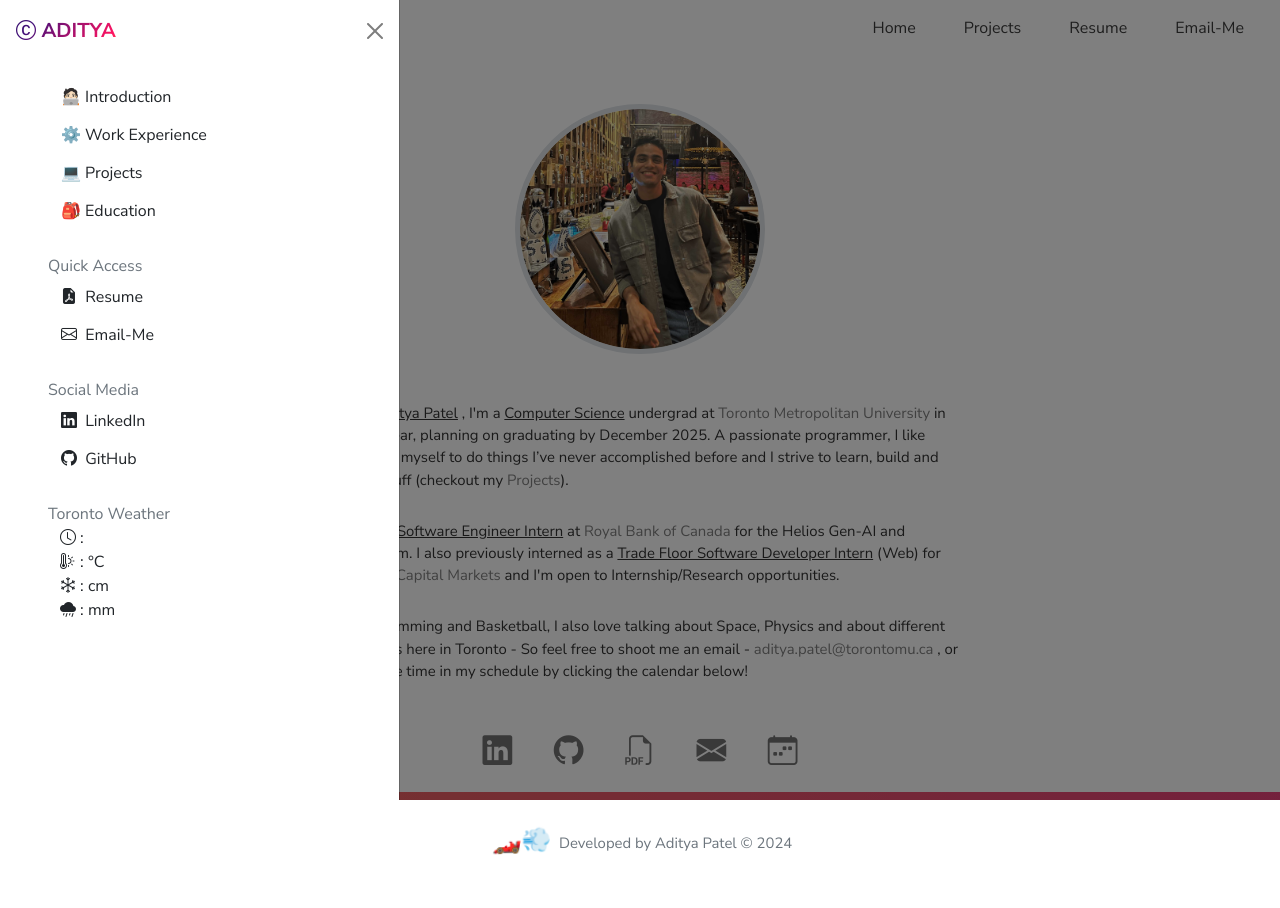
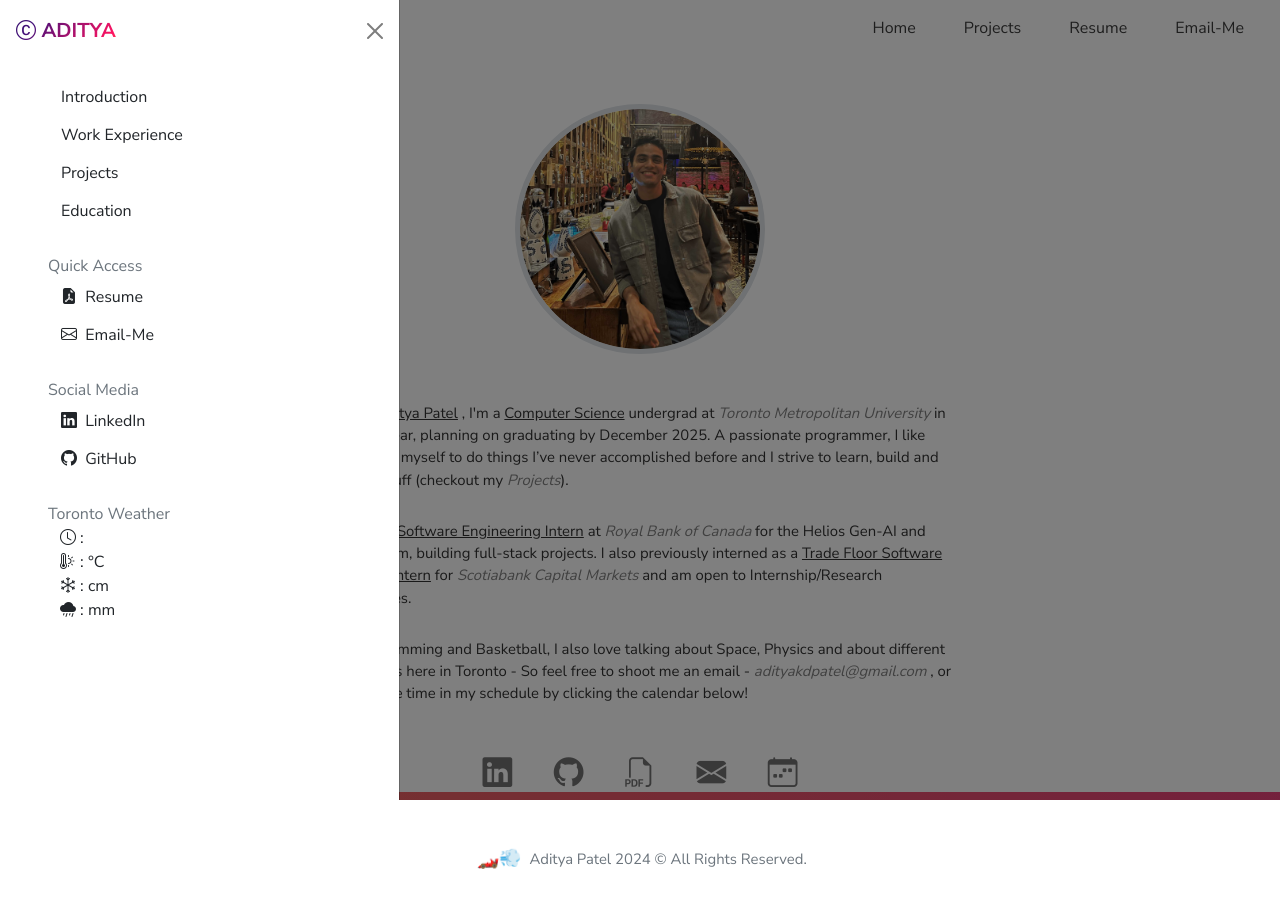
Before and after one commit to thisisadityapatel/aditya-patel.com, a Next.js app: page / in a window 1280 px wide. Both pictures are taken after a click on the button 30 px from the left and 28 px from the top of the page. Shown: the top 908 px of the page. Built offline with nearby package versions, Linux system fonts and the light colour scheme; no server answers.

Commit message:
minor change

```diff
--- a/_data/expdata.js
+++ b/_data/expdata.js
@@ -5,7 +5,7 @@ export const experiences = [
         "from" : "May 2023",
         "to" : "Present (12 Months)",
         "worktype" : "Co-op / Internship",
-        "position" : "Software Engineer Intern (12 Months Co-op)",
+        "position" : "Software Engineering Intern (12 Months Co-op)",
         "images" : ["/rbcImage7.jpg", "/rbcImage1.jpg", "/rbcImage2.webp", "/rbcImage4.webp"],
         "description" : [
             "I am currently interning as a Software Engineer for the Helios Insights and Generative AI Team at the RBC Innovation and Technology headquaters in Toronto, where I work on Full Stack Development, Data Engineering and DevOps.",
--- a/package.json
+++ b/package.json
@@ -23,6 +23,7 @@
     "eslint": "8.33.0",
     "eslint-config-next": "13.1.6",
     "next": "13.1.6",
+    "package.json": "^2.0.1",
     "react": "18.2.0",
     "react-dom": "18.2.0",
     "swr": "^2.0.3"
--- a/src/components/Sidenav1.js
+++ b/src/components/Sidenav1.js
@@ -65,22 +65,22 @@ const Sidenav1 = () => {
                 <ul style={{listStyle : "none"}}>
                     <li>
                         <Link className="btn sidebarNavButtonPhone aboutNav directPage" data-bs-dismiss="offcanvas" data-bs-target="#sidebarNav1" href="/">
-                            🧑🏻‍💻 Introduction
+                            Introduction
                         </Link>
                     </li>
                     <li>
                         <Link className="btn sidebarNavButtonPhone aboutNav directPage" href="" data-bs-toggle="offcanvas" data-bs-target="#sidebarNavExperience" role="button" aria-controls="offcanvasExample">
-                            ⚙️ Work Experience
+                            Work Experience
                         </Link>
                     </li>
                     <li>
                         <Link className="btn sidebarNavButtonPhone aboutNav" href="/misc" data-bs-dismiss="offcanvas" data-bs-target="#sidebarNav1" role="button" aria-controls="offcanvasExample">
-                            💻 Projects
+                            Projects
                         </Link>
                     </li>
                     <li>
                         <Link className="btn sidebarNavButtonPhone aboutNav directPage" data-bs-dismiss="offcanvas" data-bs-target="#sidebarNav1" href="/education">
-                            🎒 Education
+                            Education
                         </Link>
                     </li>
                 </ul>
--- a/src/components/Sidenav2.js
+++ b/src/components/Sidenav2.js
@@ -33,7 +33,7 @@ const Sidenav2 = () => {
                     <ul style={{listStyle:'none', paddingLeft: '0rem'}}>
                         <li>
                             <Link  href="/experience/RBC" className="btn experienceButton aboutNav" data-bs-dismiss='offcanvas' data-bs-target='#sidebarNavExperience'>
-                                👽 Royal Bank of Canada
+                                📊 Royal Bank of Canada
                             </Link>
                         </li>
                         <li>
@@ -43,7 +43,7 @@ const Sidenav2 = () => {
                         </li>
                         <li>
                             <Link  href="/experience/Ieee" className="btn experienceButton aboutNav" data-bs-dismiss='offcanvas' data-bs-target='#sidebarNavExperience'>
-                                🎒 IEEE TMU
+                                ⚙️ IEEE TMU
                             </Link>
                         </li>
                         <li>
--- a/src/pages/index.js
+++ b/src/pages/index.js
@@ -32,6 +32,8 @@ export default function Home() {
     }
   ]
 
+  const current_Date = new Date();
+
   return (
     <>
       <Head>
@@ -47,15 +49,12 @@ export default function Home() {
             {"Hey, I'm"} <span style={{textDecoration: "underline"}}>{"Aditya Patel"}</span> {", I'm a "} <span style={{textDecoration: "underline"}}>{"Computer Science"}</span> {" undergrad at"} <Link href="https://www.torontomu.ca/about/" target='_blank' className="introLink hover-underline-animation">Toronto Metropolitan University</Link> {"in my junior year, planning on graduating by December 2025. A passionate programmer, I like challenging myself to do things I’ve never accomplished before and I strive to learn, build and engineer stuff (checkout my "} <Link className="introLink hover-underline-animation" href="./misc">{"Projects"}</Link>{")."}
         </p>
         <p>
-            {"Currently a "} <Link style={{textDecoration: "underline"}} className="introLinkJob hover-underline-animation" href="/experience/RBC">{"Software Engineer Intern"}</Link> {" at "}
-            <Link href="https://www.rbccm.com/en/" className="introLink hover-underline-animation" target='_blank'>Royal Bank of Canada</Link>
-            {" for the Helios Gen-AI and Insights team. I also previously interned as a "}
-            <Link style={{textDecoration: "underline"}} className="introLinkJob hover-underline-animation" href="/experience/Scotiabank">
-              {"Trade Floor Software Developer Intern"}
-            </Link> (Web)  {"for"} <Link href="https://www.gbm.scotiabank.com/en.html" className="introLink hover-underline-animation" target='_blank'>Scotiabank Capital Markets</Link> {" and I'm open to Internship/Research opportunities."}
+            {"Currently a "} <span style={{textDecoration: "underline"}}>{"Software Engineering Intern"}</span> {" at "}
+            <Link href="/experience/RBC" className="introLink hover-underline-animation">Royal Bank of Canada</Link>
+            {" for the Helios Gen-AI and Insights team, building full-stack projects. I also previously interned as a "}<span style={{textDecoration: "underline"}}>{"Trade Floor Software Developer Intern"}</span> {"for"} <Link href="/experience/Scotiabank" className="introLink hover-underline-animation">Scotiabank Capital Markets</Link> {" and am open to Internship/Research opportunities."}
         </p>
         <p>
-            {"I'm into Swimming and Basketball, I also love talking about Space, Physics and about different food options here in Toronto - So feel free to shoot me an email - "} <span><a className="hover-underline-animation introLink" href="mailto:aditya.patel@torontomu.ca">aditya.patel@torontomu.ca</a></span> {" , or set-up some time in my schedule by clicking the calendar below!"}
+            {"I'm into Swimming and Basketball, I also love talking about Space, Physics and about different food options here in Toronto - So feel free to shoot me an email - "} <span><a className="hover-underline-animation introLink" href="mailto:adityakdpatel@gmail.com">adityakdpatel@gmail.com</a></span> {" , or set-up some time in my schedule by clicking the calendar below!"}
         </p>
         <div className="introSocials">
           {
@@ -65,7 +64,7 @@ export default function Home() {
           }
         </div>
         <div className="text-secondary text-center mt-5 mb-5">
-        <span style={{fontSize: "160%"}} className="wave mx-1">🏎️💨 </span>{" Developed by Aditya Patel © 2024"}
+        <span style={{fontSize: "120%"}} className="wave mx-1">🏎️💨 </span>{` Aditya Patel ${current_Date.getFullYear()} © All Rights Reserved.`}
         </div>
       </div>
       <footer></footer>
--- a/src/styles/animateCharacter.css
+++ b/src/styles/animateCharacter.css
@@ -109,6 +109,7 @@ body{
     text-decoration: none;
     color: #808080 !important;
     font-weight: 500;
+    font-style: italic;
 }
 .introLinkJob{
     text-decoration: none;
```
Also changed, not shown: 1 other file (tests, documents, lock files or other folders).
